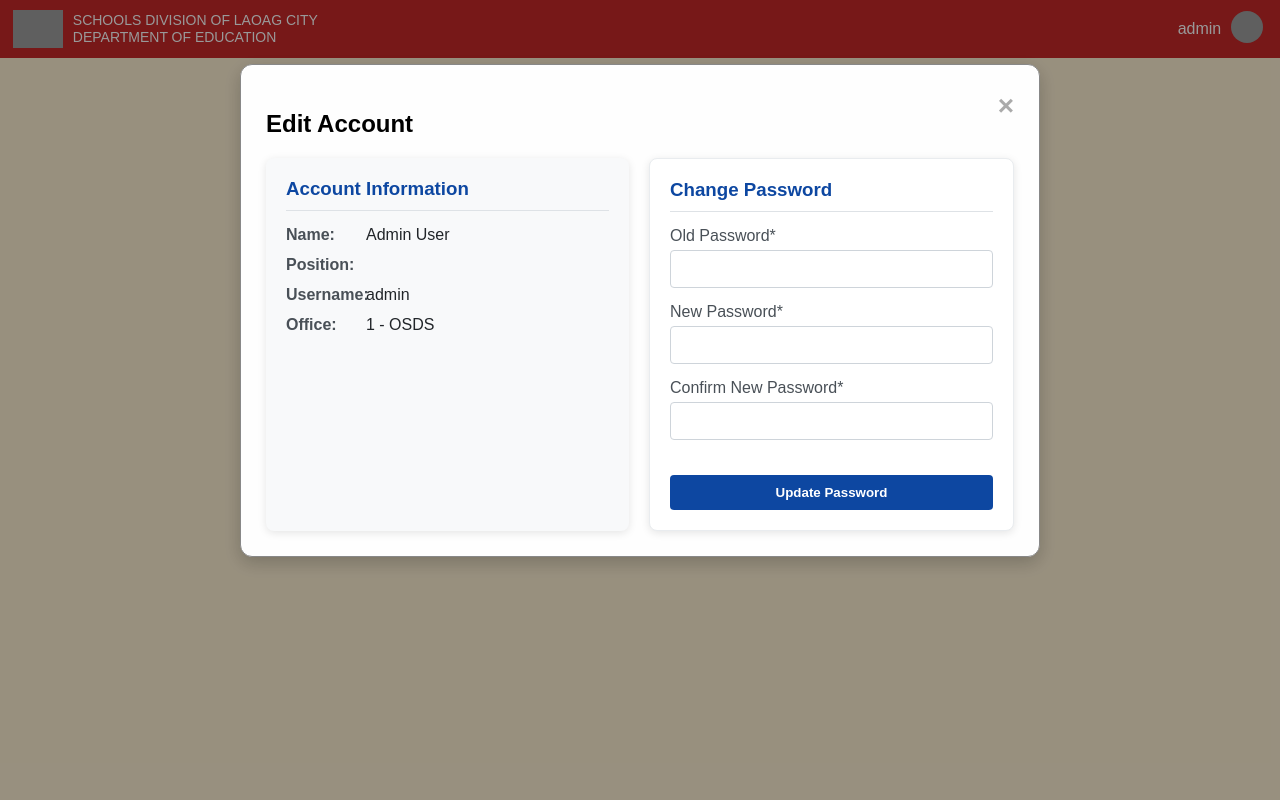
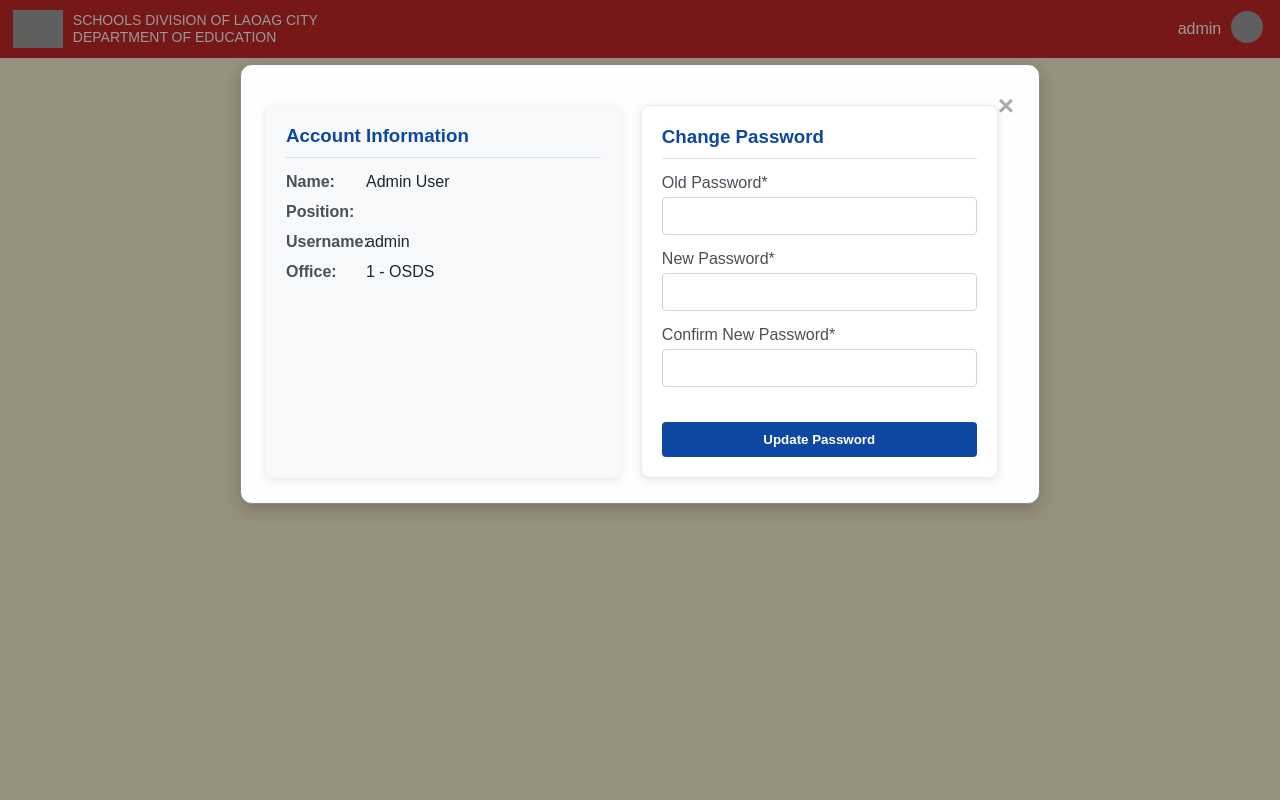
Before and after one commit to neqqlcs/DepEdBAC-TS-v15, a PHP site: page /edit_account.php in a window 1280 px wide. Run offline with PHP 8.4, Linux system fonts and the light colour scheme; a user stored in the database is signed in; data comes from the database, SQL or seed files in the repository; grey boxes are pictures that could not be loaded.

Commit message:
Update edit_account.php

```diff
--- a/edit_account.php
+++ b/edit_account.php
@@ -68,7 +68,6 @@ $user = $stmt->fetch();
   <div class="modal">
     <div class="modal-content">
       <span class="close" onclick="window.location.href='<?php echo url('index.php'); ?>'">&times;</span>
-      <h2>Edit Account</h2>
 
       <?php if ($error): ?>
         <p style="color:red;"><?php echo htmlspecialchars($error); ?></p>
```
